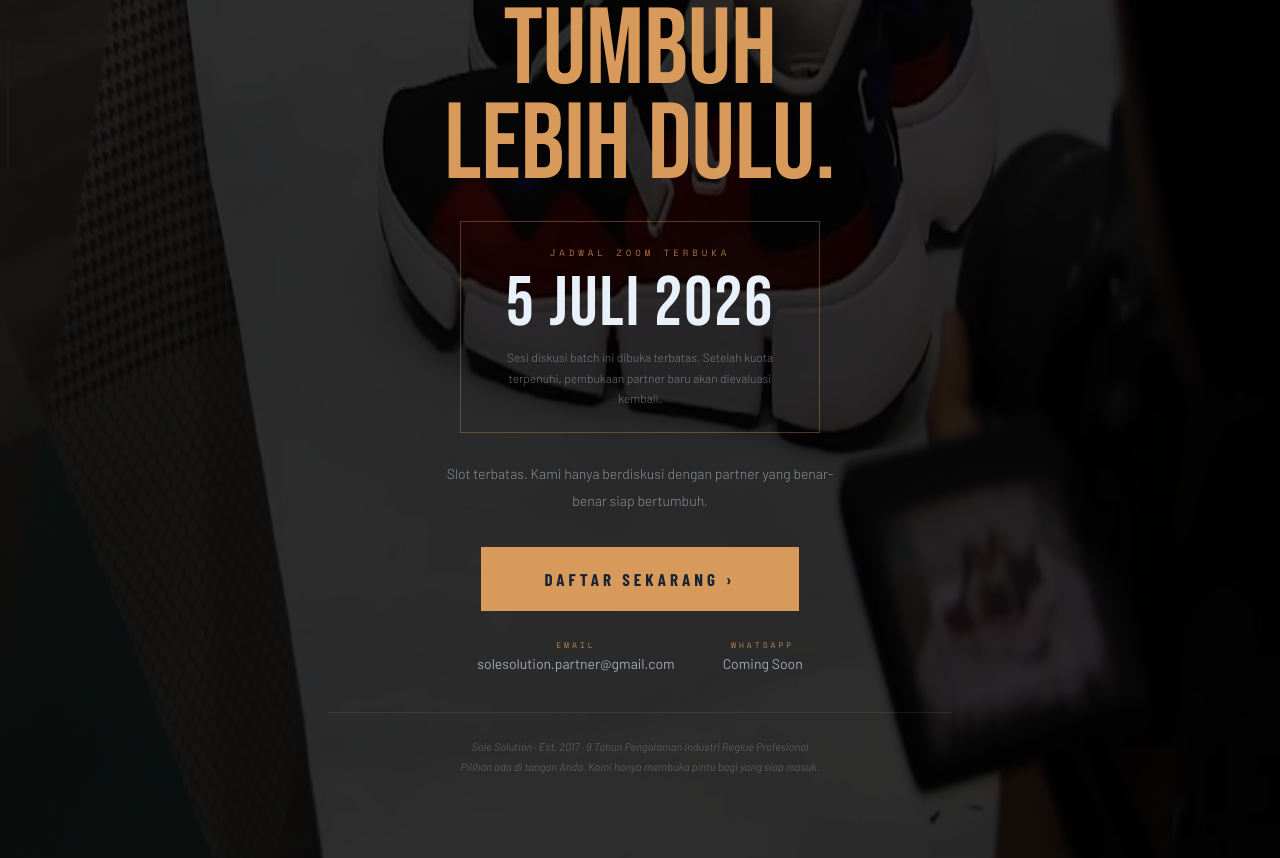
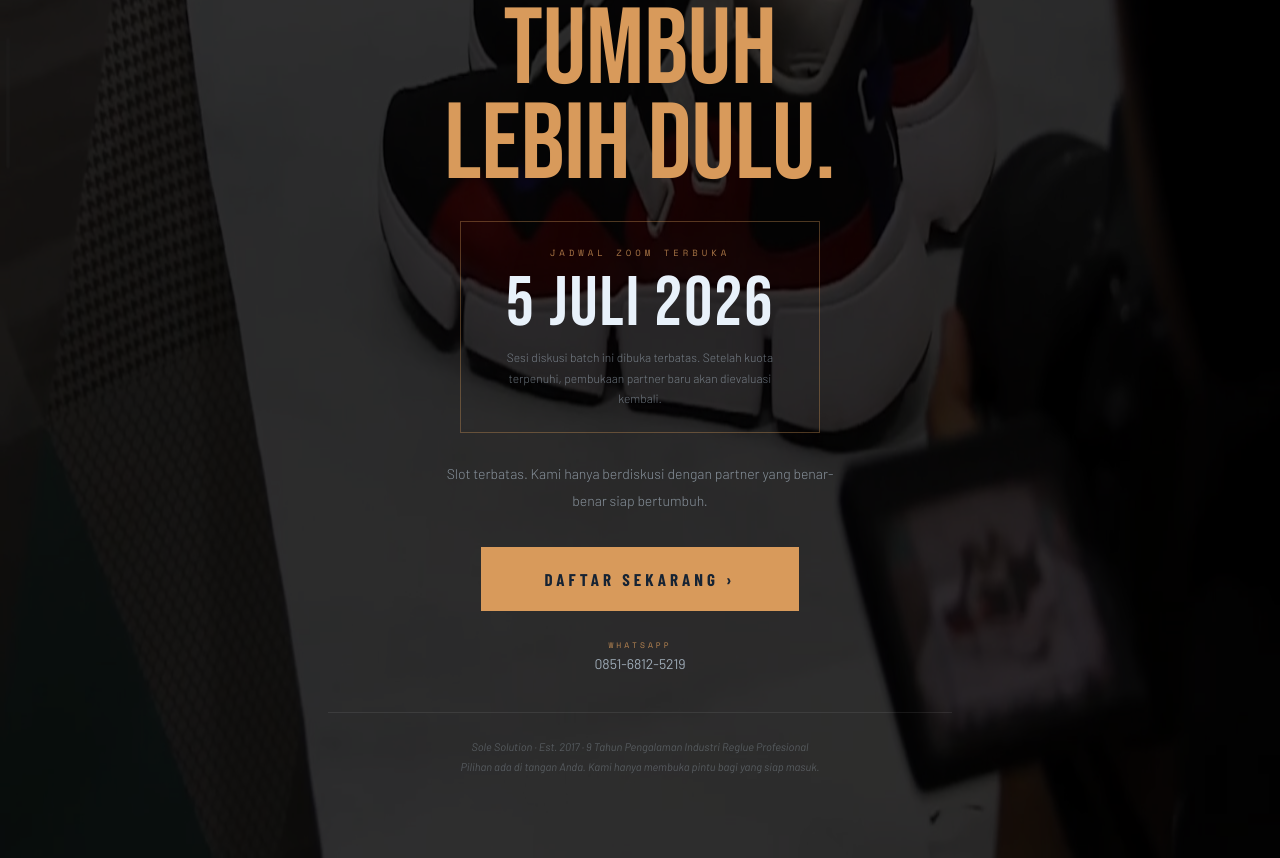
Before and after one commit to SidikWaluyaa/SoleSolution, a plain HTML site: page index.html in a window 1280 px wide. Shown: the part 6070-6928 px from the top of the page. Drawn offline with nearby package versions, Linux system fonts and the light colour scheme; a web font is replaced by a local one.

Commit message:
Update contact method and buttons to WhatsApp number

```diff
--- a/index.html
+++ b/index.html
@@ -1113,7 +1113,7 @@
 
   <nav>
     <div class="nav-logo">SOLE SOLUTION</div>
-    <button class="nav-cta" onclick="document.getElementById('p8').scrollIntoView({behavior:'smooth'})">Daftar Sekarang
+    <button class="nav-cta" onclick="window.open('https://wa.me/6285168125219','_blank')">Daftar Sekarang
       ›</button>
   </nav>
 
@@ -1137,7 +1137,7 @@
         <span class="pill">3.000 Pasang/Bulan</span>
         <span class="pill">Garansi Pengerjaan</span>
       </div>
-      <button class="btn ai d4" onclick="document.getElementById('p8').scrollIntoView({behavior:'smooth'})">DAFTAR
+      <button class="btn ai d4" onclick="window.open('https://wa.me/6285168125219','_blank')">DAFTAR
         SEKARANG ›</button>
     </div>
   </section>
@@ -1402,16 +1402,12 @@
           akan dievaluasi kembali.</div>
       </div>
       <p class="p8-sub ai d4">Slot terbatas. Kami hanya berdiskusi dengan partner yang benar-benar siap bertumbuh.</p>
-      <button class="btn btn-xl ai d4" onclick="window.open('mailto:solesolution.partner@gmail.com','_blank')">DAFTAR
+      <button class="btn btn-xl ai d4" onclick="window.open('https://wa.me/6285168125219','_blank')">DAFTAR
         SEKARANG ›</button>
       <div class="p8-contacts ai d5">
         <div class="p8-ci">
-          <div class="lbl">Email</div>
-          <div class="val">solesolution.partner@gmail.com</div>
-        </div>
-        <div class="p8-ci">
           <div class="lbl">WhatsApp</div>
-          <div class="val">Coming Soon</div>
+          <div class="val"><a href="https://wa.me/6285168125219" target="_blank" style="color: inherit; text-decoration: none;">0851-6812-5219</a></div>
         </div>
       </div>
       <div class="p8-foot ai">Sole Solution · Est. 2017 · 9 Tahun Pengalaman Industri Reglue Profesional<br>Pilihan ada
```
